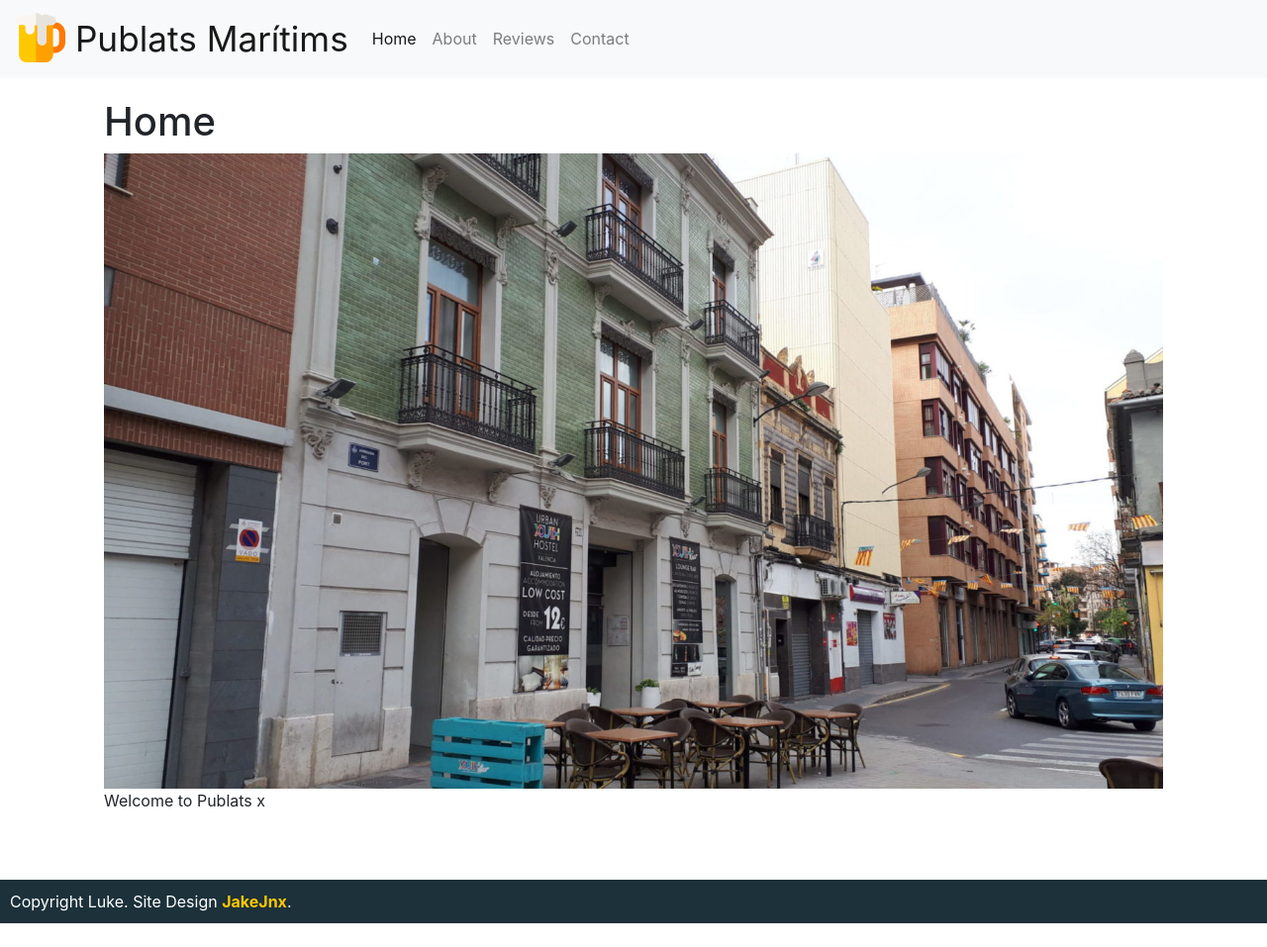
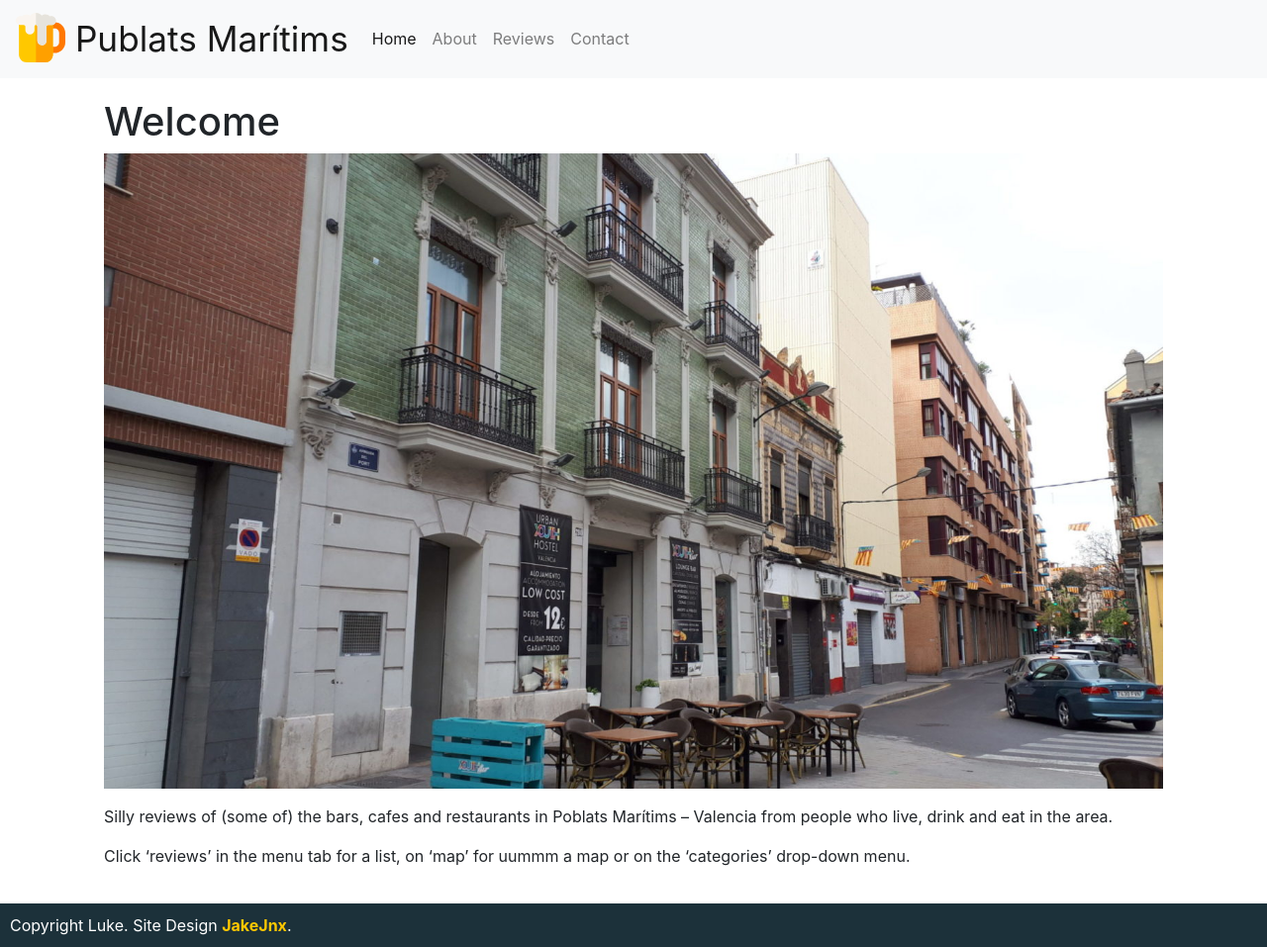
Before and after one commit to jakejnx/publats.com, a Jekyll site: the page built from index.md, in a window 1280 px wide. Shown: the whole page at 99% size. Built offline with Jekyll 4.4.1, drawn with Linux system fonts in a browser that asks for light colours; nearby versions of some CDN libraries; before the commit the page ends 933 px from its top, so only the background shows below that.

Commit message:
Updated Index

```diff
--- a/index.md
+++ b/index.md
@@ -1,7 +1,11 @@
 ---
-title: Home
+title: Welcome
 layout: home
 ---
 
 <img class="img-fluid" src="/uploads/cropped-20200303_095854-scaled-1-1536x922.jpg">
-Welcome to Publats x
+
+
+Silly reviews of (some of) the bars, cafes and restaurants in Poblats Marítims – Valencia from people who live, drink and eat in the area.
+
+Click ‘reviews’ in the menu tab for a list, on ‘map’ for uummm a map or on the ‘categories’ drop-down menu.
```
